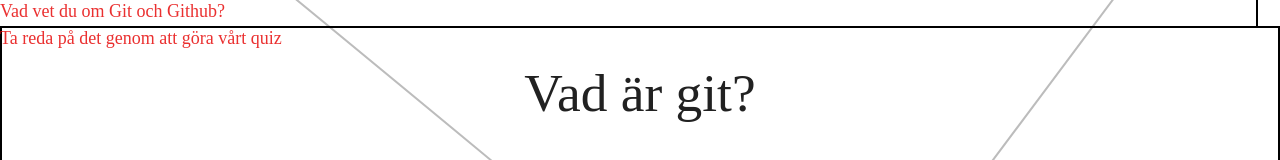
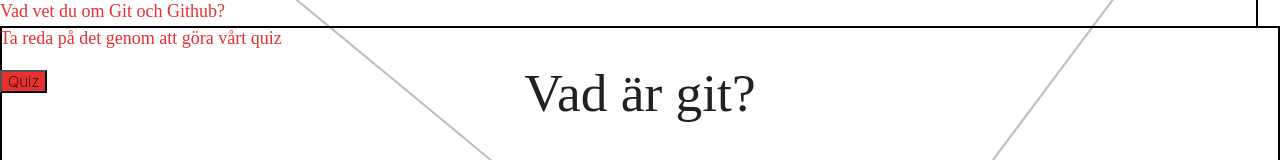
Before and after one commit to ellinorwase/how-to-git, a React (Create React App) app: page / in a window 1280 px wide. Shown: the part 774-934 px from the top of the page. Built offline with nearby package versions, Linux system fonts and the light colour scheme; a web font is replaced by a local one.

Commit message:
put css rules as comments

```diff
--- a/src/css/start.css
+++ b/src/css/start.css
@@ -105,14 +105,13 @@
   font-weight: 200;
   font-size: large;
   color: rgba(230, 11, 11, 0.849);
-  margin-bottom: 500px;
+
 }
 
 .quiz-btn{
   font-weight: 200;
   background-color: rgba(230, 11, 11, 0.849);
-  margin-right: 100px;
-  margin-bottom: 500px;
+
 }
 
 
```
